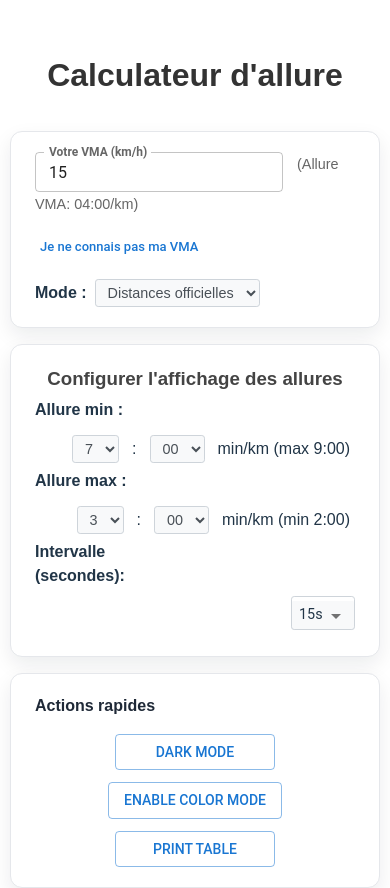
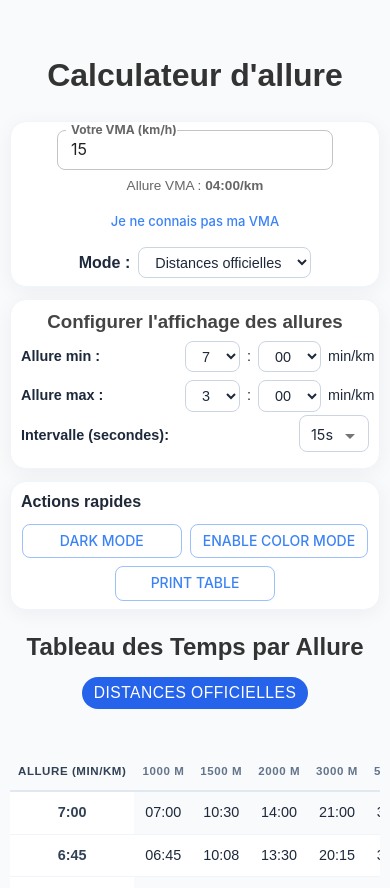
Before and after one commit to Makariudo/cap-demo, a React (Vite) app: page / in a window 390 px wide. Shown: the top 888 px of the page. Built offline with nearby package versions, Linux system fonts and the light colour scheme.

Commit message:
Restyling

```diff
--- a/src/App.css
+++ b/src/App.css
@@ -22,11 +22,19 @@
   display: flex;
   flex-direction: column;
   gap: 16px;
-  padding: 20px 24px;
+  padding: 24px 28px;
   background-color: #ffffff;
-  border: 1px solid #e5e7eb;
-  border-radius: 12px;
-  box-shadow: 0 8px 20px rgba(15, 23, 42, 0.08);
+  border: 1px solid #f1f5f9;
+  /* Softer border */
+  border-radius: 16px;
+  /* Increased rounding */
+  box-shadow: 0 4px 20px rgba(15, 23, 42, 0.05);
+  /* Softer, broader shadow */
+  transition: box-shadow 0.2s ease-in-out;
+}
+
+.top-card:hover {
+  box-shadow: 0 8px 30px rgba(15, 23, 42, 0.08);
 }
 
 .top-card-title {
@@ -99,9 +107,15 @@
 }
 
 .dark .top-card {
-  background-color: #1f2734;
-  border-color: #2f3647;
-  box-shadow: none;
+  background-color: #1e293b;
+  /* Slate 800 */
+  border-color: #334155;
+  /* Slate 700 */
+  box-shadow: 0 4px 20px rgba(0, 0, 0, 0.2);
+}
+
+.dark .top-card:hover {
+  box-shadow: 0 8px 30px rgba(0, 0, 0, 0.3);
 }
 
 .dark .top-card--pace .pace-config {
@@ -117,24 +131,92 @@
 
 @media (max-width: 640px) {
   .top-controls-grid {
-    gap: 16px;
+    gap: 12px;
+    margin: 16px 0;
+  }
+
+  .top-card {
+    padding: 8px 10px;
+    gap: 6px;
+  }
+
+  .top-card--mode .vma-input {
+    margin-bottom: 4px;
+    text-align: center;
+  }
+
+  .top-card--mode .reference-toggle {
+    justify-content: center;
+  }
+
+  .top-card--mode .table-controls {
+    margin: 4px 0 0 0;
+    gap: 6px;
+    justify-content: center;
+  }
+
+  .reference-estimator {
+    padding: 10px;
+    margin: 8px auto;
   }
 
   .top-card--actions .action-buttons {
     flex-direction: row;
     align-items: center;
     justify-content: center;
+    margin: 4px 0 0 0;
+    gap: 8px;
   }
 
   .top-card--actions .MuiButton-root {
     width: auto;
+    min-width: unset;
+    padding: 4px 12px;
+  }
+
+  .table-title {
+    margin-bottom: 4px;
+    gap: 8px;
+  }
+
+  .mode-badge {
+    padding: 2px 10px;
+    font-size: 0.6em;
   }
 }
 
-h1,
-h2 {
+h1 {
   text-align: center;
   color: #333;
+}
+
+.table-title {
+  display: flex;
+  flex-wrap: wrap;
+  align-items: center;
+  justify-content: center;
+  gap: 12px;
+  margin-bottom: 24px;
+  color: #333;
+}
+
+.mode-badge {
+  background-color: #2563eb;
+  color: white;
+  padding: 4px 12px;
+  border-radius: 16px;
+  font-size: 0.65em;
+  font-weight: 500;
+  letter-spacing: 0.5px;
+  text-transform: uppercase;
+}
+
+.dark .table-title {
+  color: #eef1ff;
+}
+
+.dark .mode-badge {
+  background-color: #3b82f6;
 }
 
 .vma-input {
@@ -145,6 +227,12 @@ h2 {
 .vma-input label {
   margin-right: 10px;
   font-weight: bold;
+}
+
+.vma-pace-hint {
+  font-size: 0.85em;
+  color: #666;
+  margin-top: 6px;
 }
 
 .reference-toggle {
@@ -250,6 +338,10 @@ h2 {
   color: #8bc34a;
 }
 
+.dark .vma-pace-hint {
+  color: #aaa;
+}
+
 
 .action-buttons {
   display: flex;
@@ -298,55 +390,85 @@ table {
 }
 
 .selected-column {
-  background-color: rgba(255, 235, 130, 0.6);
+  background-color: #fef08a !important;
+  /* Tailwind yellow-200 */
 }
 
-.selected-row {
-  background-color: rgba(25, 118, 210, 0.1) !important;
+/* Ensure row selection colors override child td backgrounds (like the sticky column or inline styles) */
+tbody tr.selected-row td:not(.selected-column) {
+  background-color: #bfdbfe !important;
+  /* Tailwind blue-200 for stronger emphasis */
+}
+
+tbody tr.selected-row td.selected-column {
+  background-color: #93c5fd !important;
+  /* Tailwind blue-300 for the intersection */
 }
 
 .dark .selected-column {
-  background-color: rgba(255, 213, 79, 0.4);
+  background-color: rgba(253, 224, 71, 0.2) !important;
+  /* Subtle yellow in dark mode */
 }
 
-.dark .selected-row {
-  background-color: rgba(144, 202, 249, 0.15) !important;
+.dark tbody tr.selected-row td:not(.selected-column) {
+  background-color: #1e3a8a !important;
+  /* Solid dark blue */
+}
+
+.dark tbody tr.selected-row td.selected-column {
+  background-color: #312e81 !important;
+  /* Deep indigo for intersection */
 }
 
 th,
 td {
-  border: 1px solid #eee;
-  /* Lighter border */
-  padding: 6px 4px;
-  /* Reduce padding slightly */
+  border: none;
+  /* Remove harsh borders */
+  border-bottom: 1px solid #f1f5f9;
+  /* Soft row divider */
+  padding: 10px 8px;
+  /* Slightly more vertical breathing room */
   text-align: center;
   white-space: nowrap;
-  /* Prevent wrapping again */
-  /* word-break: break-word; */
-  /* Not needed with nowrap */
 }
 
 th {
-  background-color: #dcdcdc;
-  /* Slightly lighter grey header background */
-  font-weight: bold;
-  color: #333;
-  /* Darker text for header */
+  background-color: #f8fafc;
+  /* Very light slate background */
+  font-weight: 600;
+  color: #64748b;
+  /* Slate 500 for headers */
+  text-transform: uppercase;
+  font-size: 0.8em;
+  letter-spacing: 0.05em;
+  border-bottom: 2px solid #e2e8f0;
+  /* Stronger header divider */
 }
 
 tbody tr {
   cursor: pointer;
-  transition: background-color 0.2s;
+  transition: background-color 0.2s ease, transform 0.1s ease;
 }
 
-tbody tr:nth-child(even) {
-  background-color: #f8f8f8;
-  /* Light grey for even rows */
+tbody tr:nth-child(even) td:not(.selected-column) {
+  background-color: #ffffff;
 }
 
-tbody tr:hover {
-  background-color: #f0f8ff !important;
-  /* Lighter hover */
+/* Hover styles overriding td for unselected rows */
+tbody tr:not(.selected-row):hover td:not(.selected-column) {
+  background-color: #f1f5f9 !important;
+  /* Clearer hover */
+}
+
+/* Hover styles for selected rows (slightly deeper blue than default selection) */
+tbody tr.selected-row:hover td:not(.selected-column) {
+  background-color: #93c5fd !important;
+  /* Tailwind blue-300 */
+}
+
+tbody tr.selected-row:hover td.selected-column {
+  background-color: #60a5fa !important;
+  /* Tailwind blue-400 */
 }
 
 /* Style for the first column (Pace) */
@@ -355,33 +477,46 @@ td:first-child {
   position: sticky;
   left: 0;
   z-index: 1;
-  /* Ensure it stays above other cells */
-  font-weight: bold;
-  border-right: 1px solid #ccc;
-  /* Add border back for visual separation */
-  /* background-color will be set below for specific states */
+  font-weight: 600;
+  border-right: none;
+  /* Removed vertical border */
+  box-shadow: 2px 0 5px rgba(0, 0, 0, 0.03);
+  /* Elevation via shadow */
+  color: #334155;
+  /* Slate 700 */
 }
 
 /* Header sticky cell */
 thead th:first-child {
-  background-color: #dcdcdc;
-  /* Match header background */
+  background-color: #f8fafc;
+  z-index: 3;
 }
 
-/* Body sticky cells */
+/* Body sticky cells default explicitly since they are sticky */
 tbody td:first-child {
-  background-color: #eaeaea;
-  /* Slightly lighter base for sticky cells in odd rows */
+  background-color: #ffffff;
 }
 
-tbody tr:nth-child(even) td:first-child {
-  background-color: #f8f8f8;
-  /* Match even row background */
+.dark tbody td:first-child {
+  background-color: #1e293b;
 }
 
-tbody tr:hover td:first-child {
-  background-color: #e6f4ff;
-  /* Adjusted hover color for sticky cells */
+.dark tbody tr:nth-child(even) td:not(.selected-column) {
+  background-color: #1e293b;
+}
+
+.dark tbody tr:not(.selected-row):hover td:not(.selected-column) {
+  background-color: #334155 !important;
+}
+
+.dark tbody tr.selected-row:hover td:not(.selected-column) {
+  background-color: #1d4ed8 !important;
+  /* Tailwind blue-700 */
+}
+
+.dark tbody tr.selected-row:hover td.selected-column {
+  background-color: #1e40af !important;
+  /* Tailwind blue-800 */
 }
 
 
@@ -422,26 +557,39 @@ tbody tr:hover td:first-child {
   text-align: right;
 }
 
-/* Adjust label width for smaller screens if needed */
+/* Adjust label width and layout for smaller screens */
 @media (max-width: 450px) {
   .config-row {
-    gap: 8px;
+    gap: 4px;
+    margin-bottom: 8px;
+    flex-wrap: nowrap;
+    /* Force single line */
   }
 
   .config-row label {
-    flex: 0 0 100%;
+    flex: 0 0 auto;
     min-width: 0;
-    margin-bottom: 5px;
-    /* Add space below label when wrapped */
+    margin-bottom: 0;
+    margin-right: 4px;
+    font-size: 0.9em;
+    /* Slightly smaller font to help fit */
   }
 
   .config-row>div {
-    /* Target the div wrapping selects */
-    width: 100%;
-    /* Allow select group to take full width */
+    width: auto;
     justify-content: flex-end;
-    /* Align selects to the right */
-    flex: 1 1 100%;
+    flex: 1 1 auto;
+    gap: 2px;
+    /* Tighter gap between selects */
+  }
+
+  .config-row span {
+    margin: 0 2px;
+    font-size: 0.9em;
+  }
+
+  .mobile-hide {
+    display: none;
   }
 }
 
--- a/src/App.tsx
+++ b/src/App.tsx
@@ -15,9 +15,9 @@ interface PaceData {
   seconds: number;
 }
 const INTERVAL_OPTIONS: number[] = [1, 5, 10, 15, 20, 25, 30];
-const CONTROL_PADDING_Y = '0.25rem';
-const CONTROL_PADDING_X = '0.5rem';
-const CONTROL_BORDER_RADIUS = '0.2rem';
+const CONTROL_PADDING_Y = '0.35rem';
+const CONTROL_PADDING_X = '0.75rem';
+const CONTROL_BORDER_RADIUS = '8px';
 const REFERENCE_DISTANCE_OPTIONS: Array<{ value: DistanceIntermediairesEnum; label: string }> = [
   { value: DistanceIntermediairesEnum['5000M'], label: '5 km' },
   { value: DistanceIntermediairesEnum['10KM'], label: '10 km' },
@@ -450,43 +450,51 @@ function App(): JSX.Element {
     palette: {
       mode: isDarkMode ? 'dark' : 'light',
       primary: {
-        main: '#1976d2',
+        main: '#3b82f6', // Modern Blue
       },
       secondary: {
-        main: '#dc004e',
+        main: '#10b981', // Modern Emerald
       },
+      background: {
+        default: isDarkMode ? '#0f172a' : '#f8fafc',
+        paper: isDarkMode ? '#1e293b' : '#ffffff',
+      }
     },
     typography: {
-      fontFamily: 'Roboto, Arial, sans-serif',
+      fontFamily: 'Inter, system-ui, sans-serif',
     },
+    shape: {
+      borderRadius: 8,
+    }
   });
   const StyledSelect = styled.select<{ theme: any }>`
-    background-color: ${props => props.theme.palette.mode === 'dark' ? '#444' : '#f8f9fa'};
-    color: ${props => props.theme.palette.mode === 'dark' ? '#fff' : '#495057'};
-    border: 1px solid ${props => props.theme.palette.mode === 'dark' ? '#666' : '#ced4da'};
+    background-color: ${props => props.theme.palette.mode === 'dark' ? '#334155' : '#ffffff'};
+    color: ${props => props.theme.palette.mode === 'dark' ? '#f1f5f9' : '#1e293b'};
+    border: 1px solid ${props => props.theme.palette.mode === 'dark' ? '#475569' : '#cbd5e1'};
     border-radius: ${CONTROL_BORDER_RADIUS};
     padding: ${CONTROL_PADDING_Y} ${CONTROL_PADDING_X};
     font-size: 0.9rem;
     line-height: 1.4;
-    transition: border-color .15s ease-in-out,box-shadow .15s ease-in-out;
+    transition: all .2s ease-in-out;
     &:focus {
-      border-color: #80bdff;
+      border-color: #3b82f6;
       outline: 0;
-      box-shadow: 0 0 0 .2rem rgba(0,123,255,.25);
+      box-shadow: 0 0 0 3px rgba(59, 130, 246, 0.2);
     }
   `;
   const StyledTextField = styled(TextField) <{ theme: any }>`
     .MuiOutlinedInput-root {
-      background-color: ${props => props.theme.palette.mode === 'dark' ? '#666' : '#f8f9fa'};
-      color: ${props => props.theme.palette.mode === 'dark' ? '#fff' : 'inherit'};
+      background-color: ${props => props.theme.palette.mode === 'dark' ? '#334155' : '#ffffff'};
+      color: ${props => props.theme.palette.mode === 'dark' ? '#f1f5f9' : 'inherit'};
       font-size: 0.9rem;
       border-radius: ${CONTROL_BORDER_RADIUS};
+      transition: all .2s ease-in-out;
       .MuiOutlinedInput-input,
       .MuiSelect-select {
         padding: ${CONTROL_PADDING_Y} ${CONTROL_PADDING_X};
       }
       .MuiOutlinedInput-notchedOutline {
-        border-color: ${props => props.theme.palette.mode === 'dark' ? '#888' : '#ced4da'};
+        border-color: ${props => props.theme.palette.mode === 'dark' ? '#475569' : '#cbd5e1'};
         border-radius: ${CONTROL_BORDER_RADIUS};
       }
       .MuiOutlinedInput-notchedOutline legend {
@@ -525,7 +533,11 @@ function App(): JSX.Element {
                   variant="outlined"
                   size="small"
                 />
-                {vma && parseFloat(vma) > 0 && <span> (Allure VMA: {formatTime(3600 / parseFloat(vma))}/km)</span>}
+                {vma && parseFloat(vma) > 0 && (
+                  <div className="vma-pace-hint">
+                    Allure VMA : <strong>{formatTime(3600 / parseFloat(vma))}/km</strong>
+                  </div>
+                )}
               </div>
               <div className="reference-toggle">
                 <Button variant="text" size="small" onClick={toggleReferenceEstimator}>
@@ -641,7 +653,9 @@ function App(): JSX.Element {
                     >
                       {secondOptions.map(sec => <option key={`max-sec-${sec}`} value={sec}>{String(sec).padStart(2, '0')}</option>)}
                     </StyledSelect>
-                    <span> min/km (max 9:00)</span>
+                    <span>
+                      min/km <span className="mobile-hide">(max 9:00)</span>
+                    </span>
                   </div>
                 </div>
                 <div className="config-row">
@@ -660,7 +674,9 @@ function App(): JSX.Element {
                     >
                       {secondOptions.map(sec => <option key={`min-sec-${sec}`} value={sec}>{String(sec).padStart(2, '0')}</option>)}
                     </StyledSelect>
-                    <span> min/km (min 2:00)</span>
+                    <span>
+                      min/km <span className="mobile-hide">(min 2:00)</span>
+                    </span>
                   </div>
                 </div>
                 <div className="config-row">
@@ -707,7 +723,12 @@ function App(): JSX.Element {
             </div>
           </div>
 
-          <h2>Tableau des Temps par Allure – {TABLE_VIEW_OPTIONS.find(option => option.value === tableViewMode)?.label ?? ""}</h2>
+          <h2 className="table-title">
+            Tableau des Temps par Allure
+            <span className="mode-badge">
+              {TABLE_VIEW_OPTIONS.find(option => option.value === tableViewMode)?.label ?? ""}
+            </span>
+          </h2>
           {paces.length > 0 ? (
             <div className="table-container">
               <table>
--- a/src/index.css
+++ b/src/index.css
@@ -1,12 +1,14 @@
 /* Reset default margin and padding */
-body, html {
+body,
+html {
   margin: 0;
   padding: 0;
   box-sizing: border-box;
   font-family: Inter, system-ui, Avenir, Helvetica, Arial, sans-serif;
   line-height: 1.5;
   font-weight: 400;
-  color-scheme: light dark; /* Keep default color scheme handling */
+  color-scheme: light dark;
+  /* Keep default color scheme handling */
   font-synthesis: none;
   text-rendering: optimizeLegibility;
   -webkit-font-smoothing: antialiased;
@@ -14,32 +16,50 @@ body, html {
 }
 
 body {
-  background-color: #ffffff; /* Set background to pure white */
-  color: #213547; /* Default text color for light mode */
-  min-height: 100vh; /* Ensure body takes full viewport height */
+  background-color: #f8fafc;
+  /* Softer, premium off-white background */
+  color: #1e293b;
+  /* Softer dark text */
+  min-height: 100vh;
+  /* Ensure body takes full viewport height */
   display: flex;
-  justify-content: center; /* Center content horizontally */
-  align-items: flex-start; /* Align content to the top */
-  padding-top: 20px; /* Add some space at the top */
+  justify-content: center;
+  /* Center content horizontally */
+  align-items: flex-start;
+  /* Align content to the top */
+  padding-top: 20px;
+  /* Add some space at the top */
+}
+
+/* Dark mode fallback if managed by class */
+body.dark {
+  background-color: #0f172a;
+  /* Slate 900 background */
+  color: #f1f5f9;
+  /* Slate 100 text */
 }
 
 /* Keep dark mode styles if needed, but ensure light mode is default */
 @media (prefers-color-scheme: light) {
   :root {
-    color: #213547;
-    background-color: #ffffff;
+    color: #1e293b;
+    background-color: #f8fafc;
   }
+
   a:hover {
-    color: #747bff;
+    color: #3b82f6;
+    /* Modern blue */
   }
+
   button {
-    background-color: #f9f9f9;
+    background-color: #f1f5f9;
   }
 }
 
 /* Ensure App container takes precedence if needed, but body styles should handle centering */
 #root {
-  width: 100%; /* Allow root to expand */
+  width: 100%;
+  /* Allow root to expand */
   display: flex;
   justify-content: center;
 }
@@ -58,22 +78,27 @@ body {
 }
 
 .dark ::-webkit-scrollbar-track {
-  background: #2c2c2c;
+  background: #1e293b;
+  /* Slate 800 */
 }
 
 ::-webkit-scrollbar-thumb {
-  background: #888;
+  background: #cbd5e1;
+  /* Slate 300 */
   border-radius: 6px;
 }
 
 ::-webkit-scrollbar-thumb:hover {
-  background: #555;
+  background: #94a3b8;
+  /* Slate 400 */
 }
 
 .dark ::-webkit-scrollbar-thumb {
-  background: #555;
+  background: #475569;
+  /* Slate 600 */
 }
 
 .dark ::-webkit-scrollbar-thumb:hover {
-  background: #777;
+  background: #64748b;
+  /* Slate 500 */
 }
```
